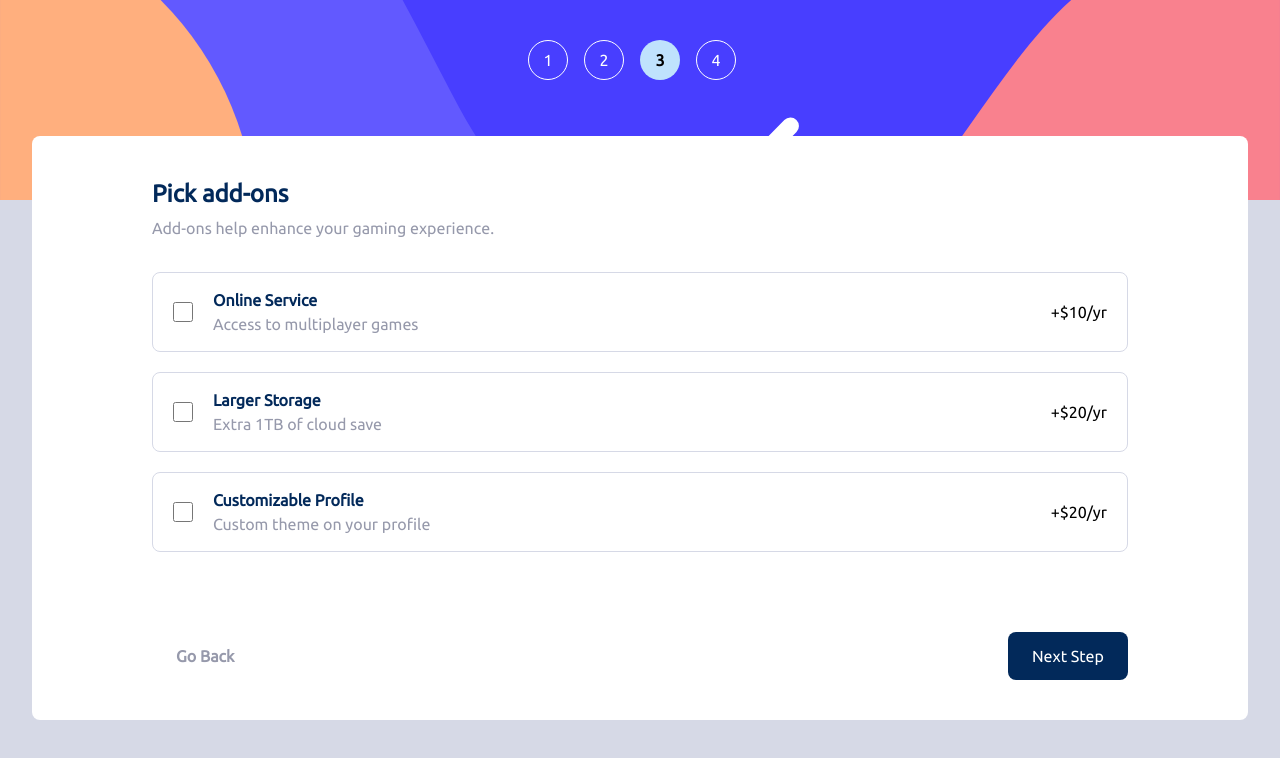
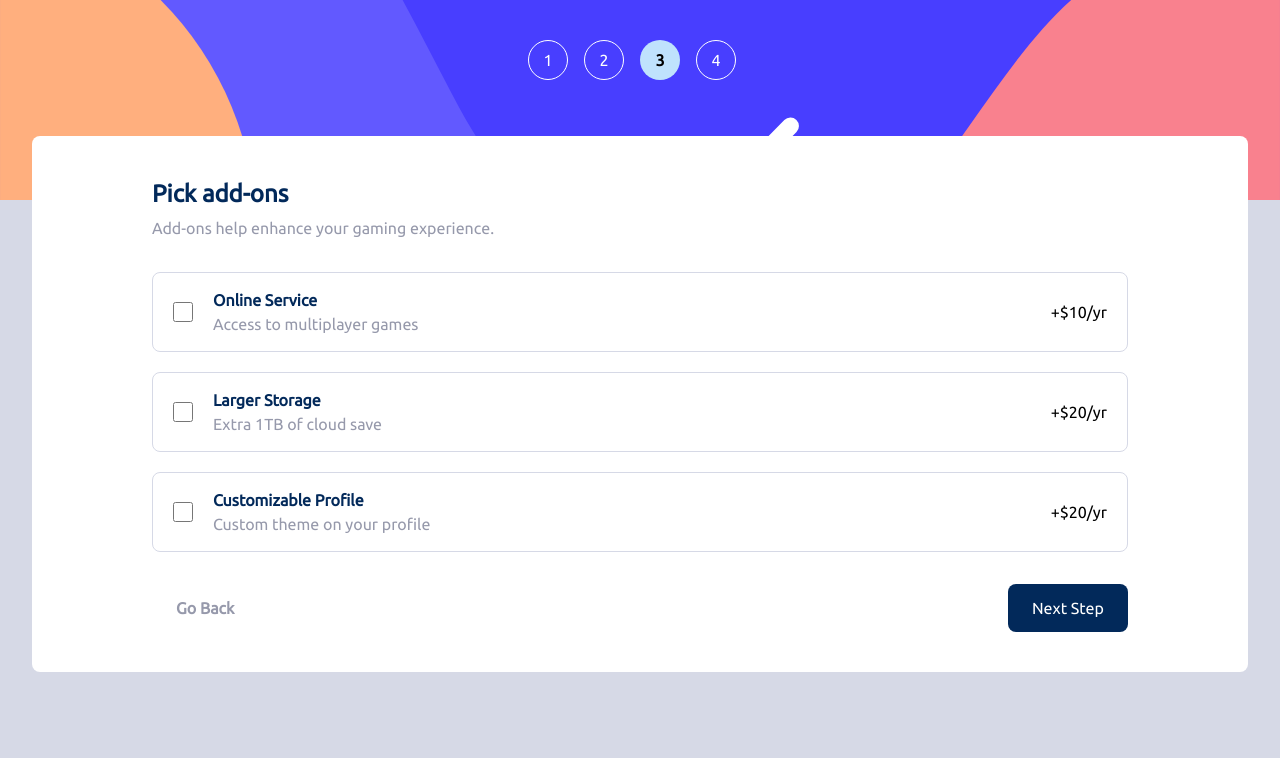
Before and after one commit to buseseker/multi-step-form, a React (Create React App) app: page /add-ons in a window 1280 px wide. Shown: the top 758 px of the page. Built offline with nearby package versions, Linux system fonts and the light colour scheme.

Commit message:
CSS has been changed

```diff
--- a/src/components/personelInfoForm/PersonelInfoForm.js
+++ b/src/components/personelInfoForm/PersonelInfoForm.js
@@ -34,7 +34,7 @@ const PersonelInfoForm = () => {
         <h1 className='lg:text-h1 text-marine-blue font-black xs:text-m'>Personal info</h1>
         <p className='text-cool-gray '>Please provide your name, email address, and phone number.</p>
       </div>
-      <div className='w-full sm:px-16 flex flex-col gap-y-24 '>
+      <div className='w-full sm:px-16 flex flex-col gap-y-24 xs:gap-y-8 '>
         <form className='flex flex-col gap-y-5' action=''>
           <div className='name-input'>
             <div className='label-err flex justify-between'>
--- a/src/components/selectedPlanCard/SelectedPlanCard.js
+++ b/src/components/selectedPlanCard/SelectedPlanCard.js
@@ -15,7 +15,7 @@ const SelectedPlanCard = ({ plan }) => {
 
   return (
     <div
-      className={`card lg:w-1/3 sm:w-1/3 xs:h-1/3 sm:h-full lg:h-full rounded-lg lg:p-5 sm:p-5 xs:p-2 cursor-pointer ${
+      className={`card lg:w-1/3 sm:w-1/3 xs:h-1/3 sm:h-full lg:h-full rounded-lg lg:p-5 sm:p-5 xs:px-2 cursor-pointer ${
         selectedCard === plan.name ? 'border border-violet-900' : 'border border-light-gray'
       } xs:flex xs:gap-x-4  sm:block lg:block`}
       onClick={() => handleCardClick(plan)}
--- a/src/pages/add-ons/AddOns.js
+++ b/src/pages/add-ons/AddOns.js
@@ -57,18 +57,18 @@ const AddOns = () => {
             </div>
           </div>
         </div>
-        <div className='add-ons-section flex items-center flex-col lg:gap-y-8 sm:gap-y-8 xs:gap-y-4 pt-10 lg:pb-10 sm:pb-10 xs:pb-10 relative xs:px-6 lg:w-full xs:w-[95%] sm:w-[95%] xs:mx-auto sm:mx-auto xs:-my-16 sm:-my-16 lg:my-0 xs:bg-white sm:bg-white xs:rounded-lg sm:rounded-lg'>
+        <div className='add-ons-section flex flex-col lg:gap-y-8 sm:gap-y-8 xs:gap-y-4 pt-10 lg:pb-10 sm:pb-10 xs:pb-10 relative xs:px-6 lg:w-full xs:w-[95%] sm:w-[95%] xs:mx-auto sm:mx-auto xs:-my-16 sm:-my-16 lg:my-0 xs:bg-white sm:bg-white xs:rounded-lg sm:rounded-lg'>
           <div className='add-ons-header w-full flex flex-col gap-y-1 lg:px-16 sm:px-24'>
             <h1 className='lg:text-h1 text-marine-blue font-black xs:text-m'>Pick add-ons</h1>
             <p className='text-cool-gray '>Add-ons help enhance your gaming experience.</p>
           </div>
-          <div className='selection flex flex-col items-center gap-y-8 xs:w-full'>
+          <div className='selection flex flex-col items-center lg:gap-y-8 lg:gap-y-8 xs:gap-y-4 8xs:w-full'>
             <div className='add-ons-cards flex flex-col gap-y-5 w-full lg:px-16 sm:px-24'>
               {addOns.map((addOn) => {
                 return <AddOnCard key={addOn.id} addOn={addOn} />;
               })}
             </div>
-            <div className='btn w-full flex justify-between mt-12 lg:px-16 sm:px-24'>
+            <div className='btn w-full flex justify-between lg:mt-12 sm:mt-4 xs:mt-4 lg:px-16 sm:px-24'>
               <a
                 className='btn text-cool-gray font-extrabold py-3 px-6 rounded-lg w-max hover:text-marine-blue'
                 onClick={handleGoBack}
--- a/src/pages/select-plan/SelectPlan.js
+++ b/src/pages/select-plan/SelectPlan.js
@@ -70,7 +70,7 @@ const SelectPlan = () => {
             <h1 className='lg:text-h1 text-marine-blue font-black xs:text-m'>Select your plan</h1>
             <p className='text-cool-gray '>You have the option of monthly or yearly billing.</p>
           </div>
-          <div className='selection flex flex-col items-center gap-y-8 xs:w-full'>
+          <div className='selection flex flex-col items-center gap-y-4 xs:w-full'>
             <div className='plan-cards flex lg:flex-row sm:flex-row xs:flex-col gap-x-4 w-full lg:px-16 sm:px-24 xs:gap-y-2'>
               {plans.map((plan) => {
                 return <SelectedPlanCard key={plan.id} plan={plan} />;
@@ -112,7 +112,7 @@ const SelectPlan = () => {
                 </div>
               </div>
             </div>
-            <div className='btn w-full flex justify-between mt-14 lg:px-16 sm:px-24'>
+            <div className='btn w-full flex justify-between lg:mt-14 sm:mt-14 xs:mt-2 lg:px-16 sm:px-24'>
               <a
                 className='btn text-cool-gray font-extrabold py-3 px-6 rounded-lg w-max hover:text-marine-blue'
                 onClick={handleGoBack}
```
